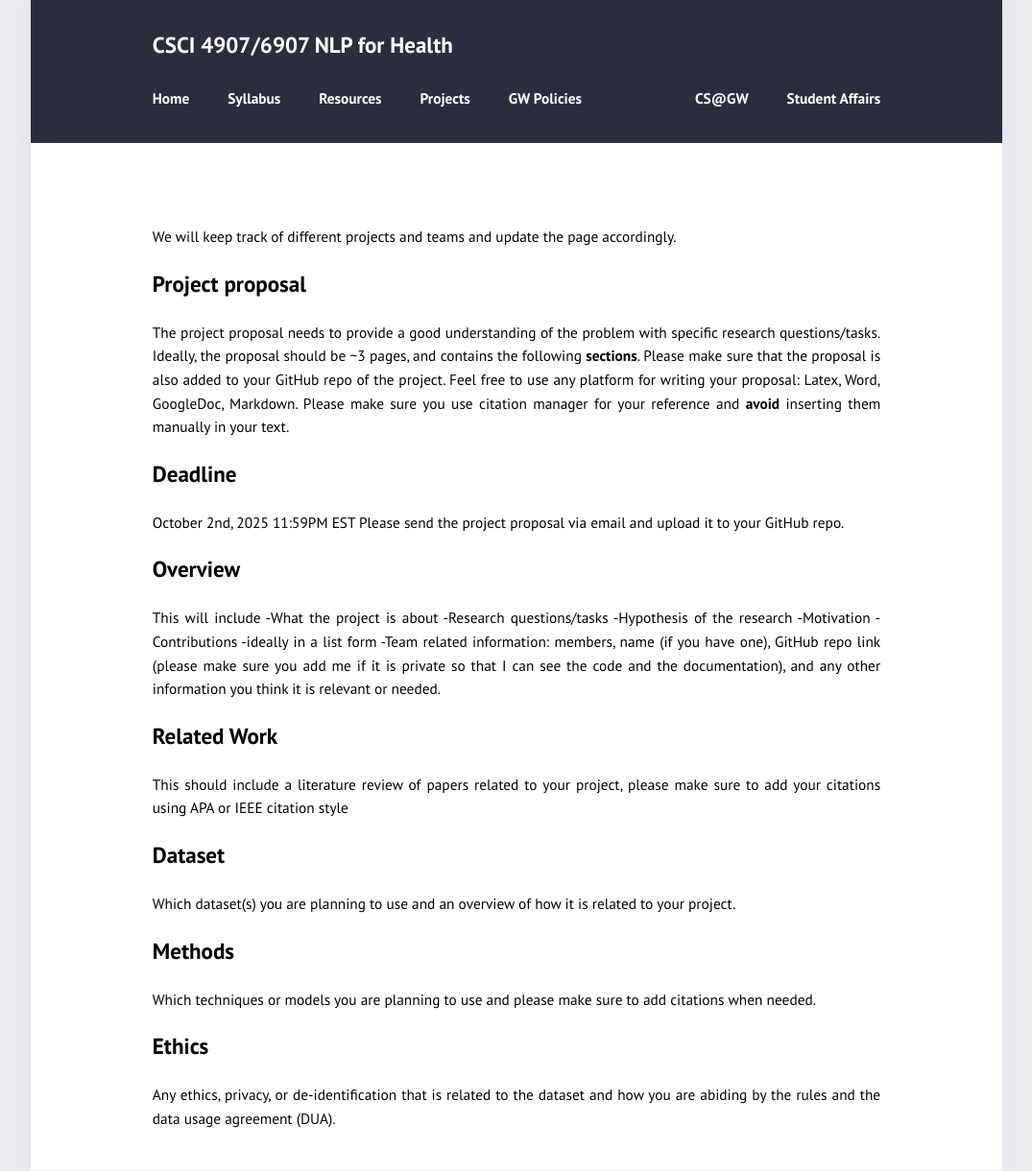
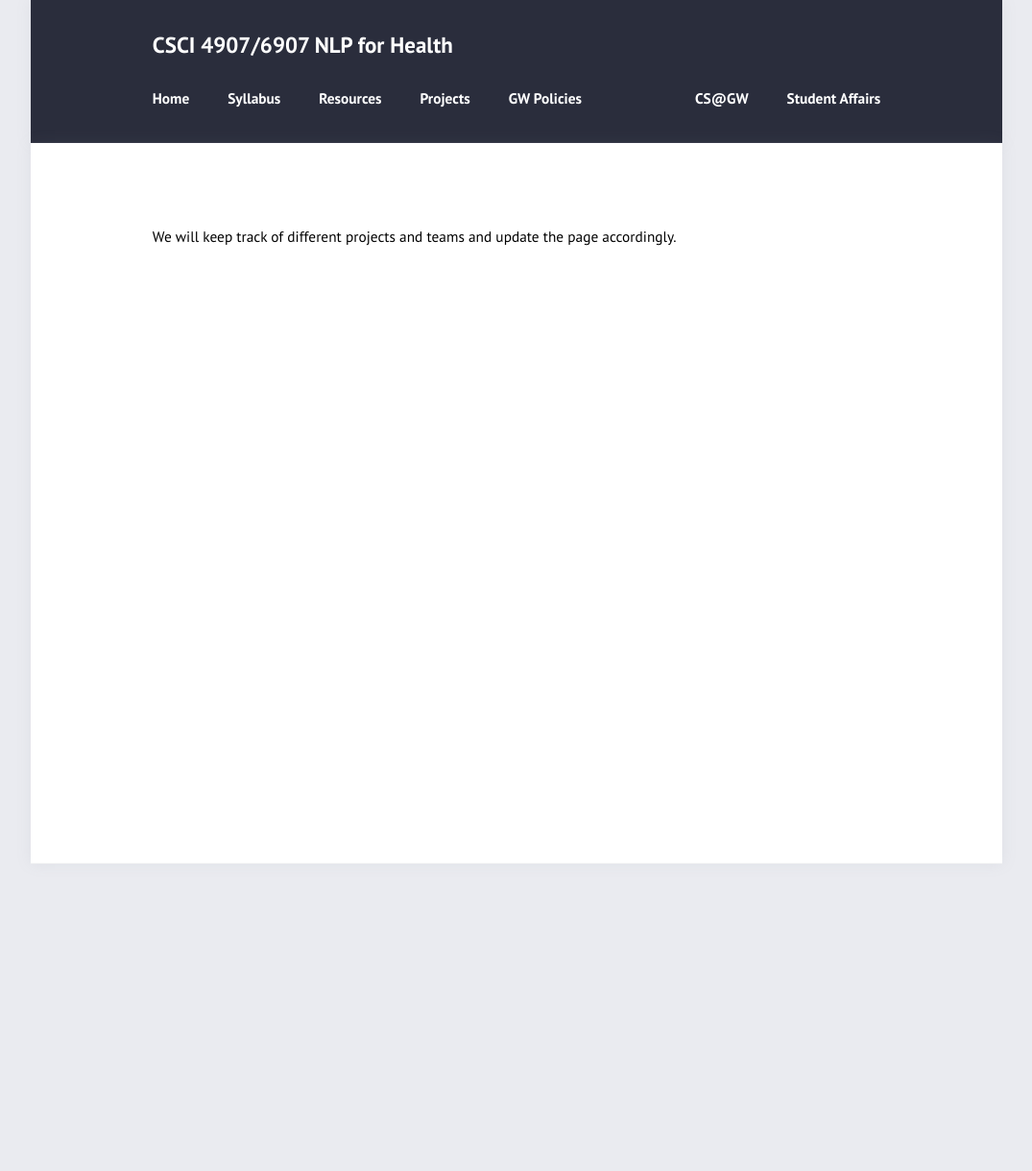
Before and after one commit to azirikly/nlu-gw26, a Jekyll site: the page built from projects.md, in a window 1280 px wide. Shown: the whole page at 96% size, without its empty margins (102-1177 px from the left). Built offline with Jekyll 4.4.1, drawn with Linux system fonts in a browser that asks for light colours; after the commit the page ends 900 px from its top, so only the background shows below that.

Commit message:
Update projects.md

```diff
--- a/projects.md
+++ b/projects.md
@@ -4,37 +4,3 @@ layout: page
 ---
 
 We will keep track of different projects and teams and update the page accordingly.
-
-# Project proposal
-
-The project proposal needs to provide a good understanding of the problem with specific research questions/tasks. Ideally, the proposal should be ~3 pages, and contains the following **sections**. Please make sure that the proposal is also added to your GitHub repo of the project.
-Feel free to use any platform for writing your proposal: Latex, Word, GoogleDoc, Markdown. Please make sure you use citation manager for your reference and **avoid** inserting them manually in your text.
-
-## Deadline
-October 2nd, 2025 11:59PM EST
-Please send the project proposal via email and upload it to your GitHub repo.
-
-## Overview
-
-This will include
--What the project is about
--Research questions/tasks
--Hypothesis of the research
--Motivation
--Contributions -ideally in a list form
--Team related information: members, name (if you have one), GitHub repo link (please make sure you add me if it is private so that I can see the code and the documentation), and any other information you think it is relevant or needed.
-
-## Related Work
-
-This should include a literature review of papers related to your project, please make sure to add your citations using APA or IEEE citation style
-
-## Dataset
-
-Which dataset(s) you are planning to use and an overview of how it is related to your project.
-
-## Methods
-
-Which techniques or models you are planning to use and please make sure to add citations when needed.
-
-## Ethics
-Any ethics, privacy, or de-identification that is related to the dataset and how you are abiding by the rules and the data usage agreement (DUA).
```
